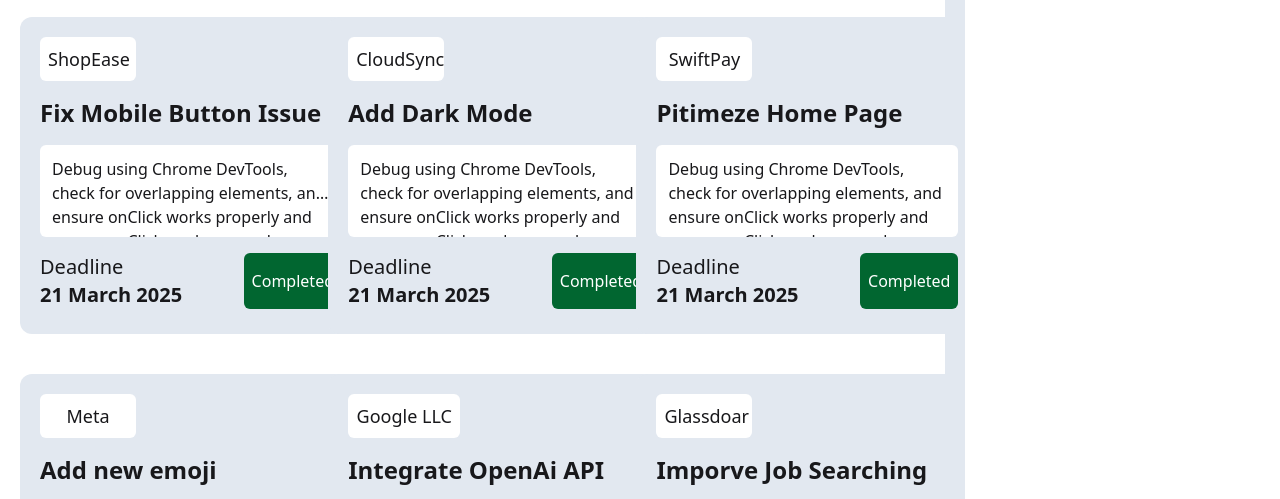
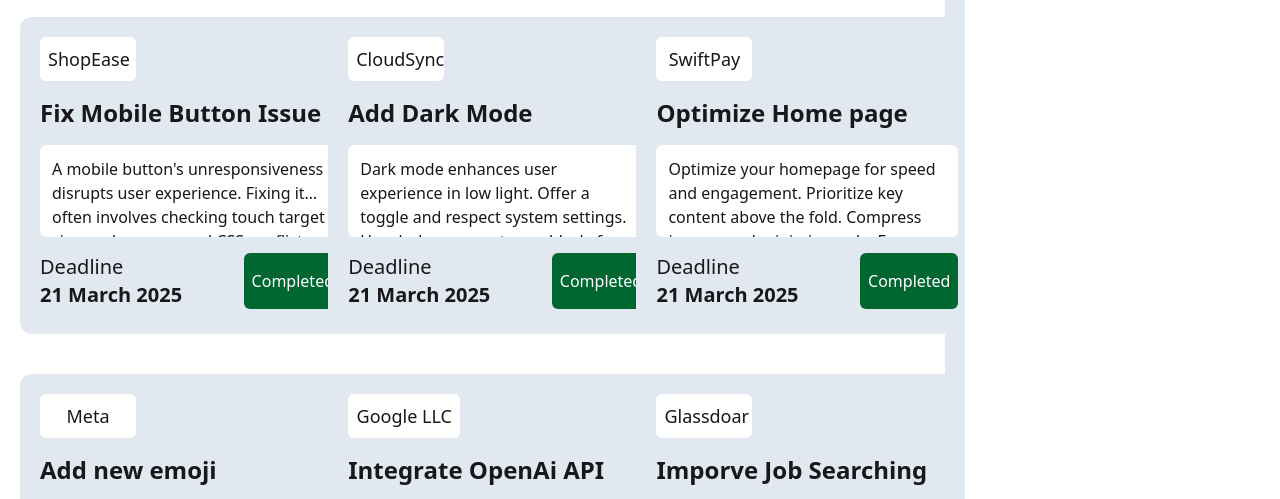
Before and after one commit to Faruque23/Assignment_05, a plain HTML site: page index.html in a window 1280 px wide. Shown: the part 293-792 px from the top of the page. Drawn offline with nearby package versions, Linux system fonts and the light colour scheme; a script that the page names is missing.

Commit message:
fourth commit

```diff
--- a/index.html
+++ b/index.html
@@ -78,8 +78,7 @@
                         <div class="bg-slate-200 h-[317px] w-[342px] rounded-xl mt-5 p-5">
                             <h2 class="bg-white p-2 rounded-md w-24 text-center text-lg ">ShopEase</h2>
                             <h1 class="text-2xl font-semibold mt-4">Fix Mobile Button Issue</h1>
-                            <p class="bg-white mt-4 h-[92px]  rounded-md line-clamp-2 p-3">Debug using Chrome DevTools, check for overlapping elements, and ensure onClick works properly
-                                and ensure onClick works properly</p>
+                            <p class="bg-white mt-4 h-[92px]  rounded-md line-clamp-2 p-3">A mobile button's unresponsiveness disrupts user experience. Fixing it often involves checking touch target size, code errors, and CSS conflicts. Ensure the button's interactive area is sufficient and code is clean. Testing across devices confirms the fix's effectiveness.</p>
                             <div class="flex justify-between mt-4">
                                 <p class="text-xl">Deadline <br> <span class="font-bold">21 March 2025</span></p>
                                 <button id="completeButton" class="bg-green-800 rounded-md p-2 text-white">Completed</button>
@@ -92,8 +91,7 @@
                         <div class="bg-slate-200 h-[317px] w-[342px] rounded-xl mt-5 p-5">
                             <h2 class="bg-white p-2 rounded-md w-24 text-center text-lg ">CloudSync</h2>
                             <h1 class="text-2xl font-semibold mt-4">Add Dark Mode</h1>
-                            <p class="bg-white mt-4 h-[92px] rounded-md overflow-hidden p-3">Debug using Chrome DevTools, check for overlapping elements, and ensure onClick works properly
-                                and ensure onClick works properly</p>
+                            <p class="bg-white mt-4 h-[92px] rounded-md overflow-hidden p-3">Dark mode enhances user experience in low light.  Offer a toggle and respect system settings. Use dark grays, not pure black, for readability. Ensure sufficient contrast. Implement with CSS or JavaScript, and test across devices.</p>
                             <div class="flex justify-between mt-4">
                                 <p class="text-xl">Deadline <br> <span  class="font-bold">21 March 2025</span></p>
                                 <button class="bg-green-800 rounded-md p-2 text-white">Completed</button>
@@ -105,9 +103,8 @@
                         <!-- SwiftPay Card -->
                         <div class="bg-slate-200 h-[317px] w-[342px] rounded-xl mt-5 p-5">
                             <h2 class="bg-white p-2 rounded-md w-24 text-center text-lg ">SwiftPay</h2>
-                            <h1 class="text-2xl font-semibold mt-4">Pitimeze Home Page       </h1>
-                            <p class="bg-white mt-4 h-[92px] rounded-md overflow-hidden p-3">Debug using Chrome DevTools, check for overlapping elements, and ensure onClick works properly
-                                and ensure onClick works properly</p>
+                            <h1 class="text-2xl font-semibold mt-4">Optimize  Home page      </h1>
+                            <p class="bg-white mt-4 h-[92px] rounded-md overflow-hidden p-3">Optimize your homepage for speed and engagement. Prioritize key content above the fold. Compress images and minimize code. Ensure mobile responsiveness and clear calls to action. Regularly analyze user behavior to refine the layout and content.</p>
                             <div class="flex justify-between mt-4">
                                 <p class="text-xl">Deadline <br> <span class="font-bold">21 March 2025</span></p>
                                 <button class="bg-green-800 rounded-md p-2 text-white">Completed</button>
```
